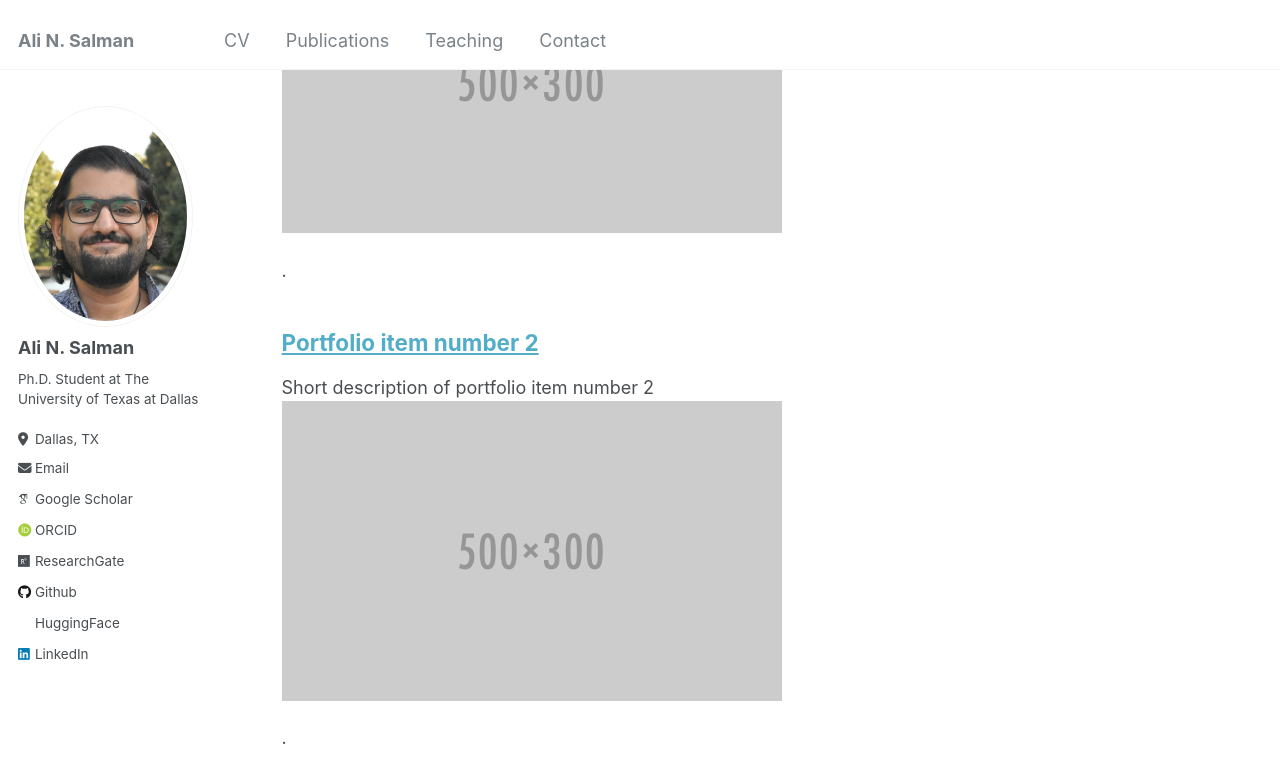
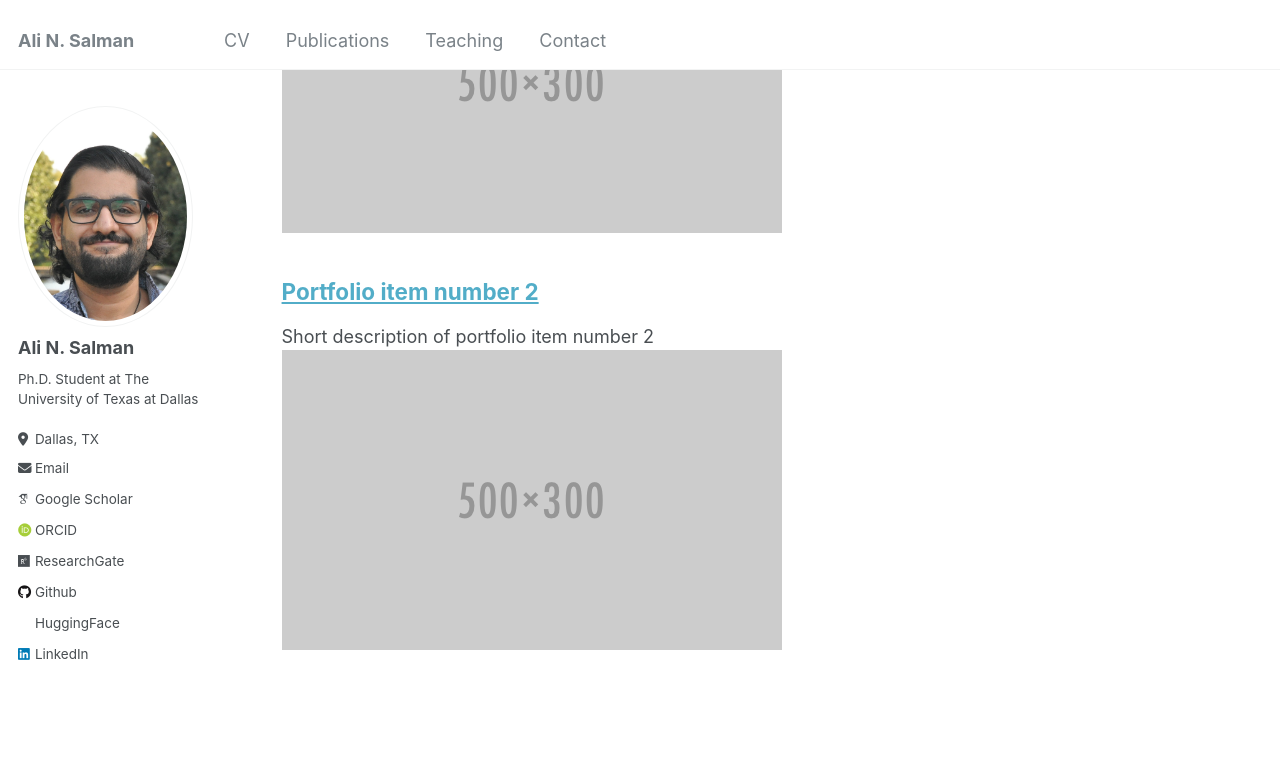
Before and after one commit to 3loi/3loi, a Jekyll site: the page built from _pages/portfolio.html, in a window 1280 px wide and 900 px high, scrolled down 318 px. Shown: the top 783 px of the window. Built offline with Jekyll 4.4.1, drawn with Linux system fonts in a browser that asks for light colours; some web fonts are replaced.

Commit message:
Update archive-single.html

```diff
--- a/_includes/archive-single.html
+++ b/_includes/archive-single.html
@@ -47,7 +47,7 @@
     <p class="archive__item-excerpt" itemprop="description">{{ post.excerpt | markdownify }}</p>
     {% elsif post.excerpt and site.read_more == 'enabled' %}
     <p class="archive__item-excerpt" itemprop="description"><p>{{ post.excerpt | markdownify | remove: '<p>' | remove: '</p>' }}<strong><a href="{{ base_path }}{{ post.url }}" rel="permalink"> Read more</a></strong></p></p>
-    {% endif %}.
+    {% endif %}
 
 
 
```
Lines whose indentation alone changed are shown as unchanged.
